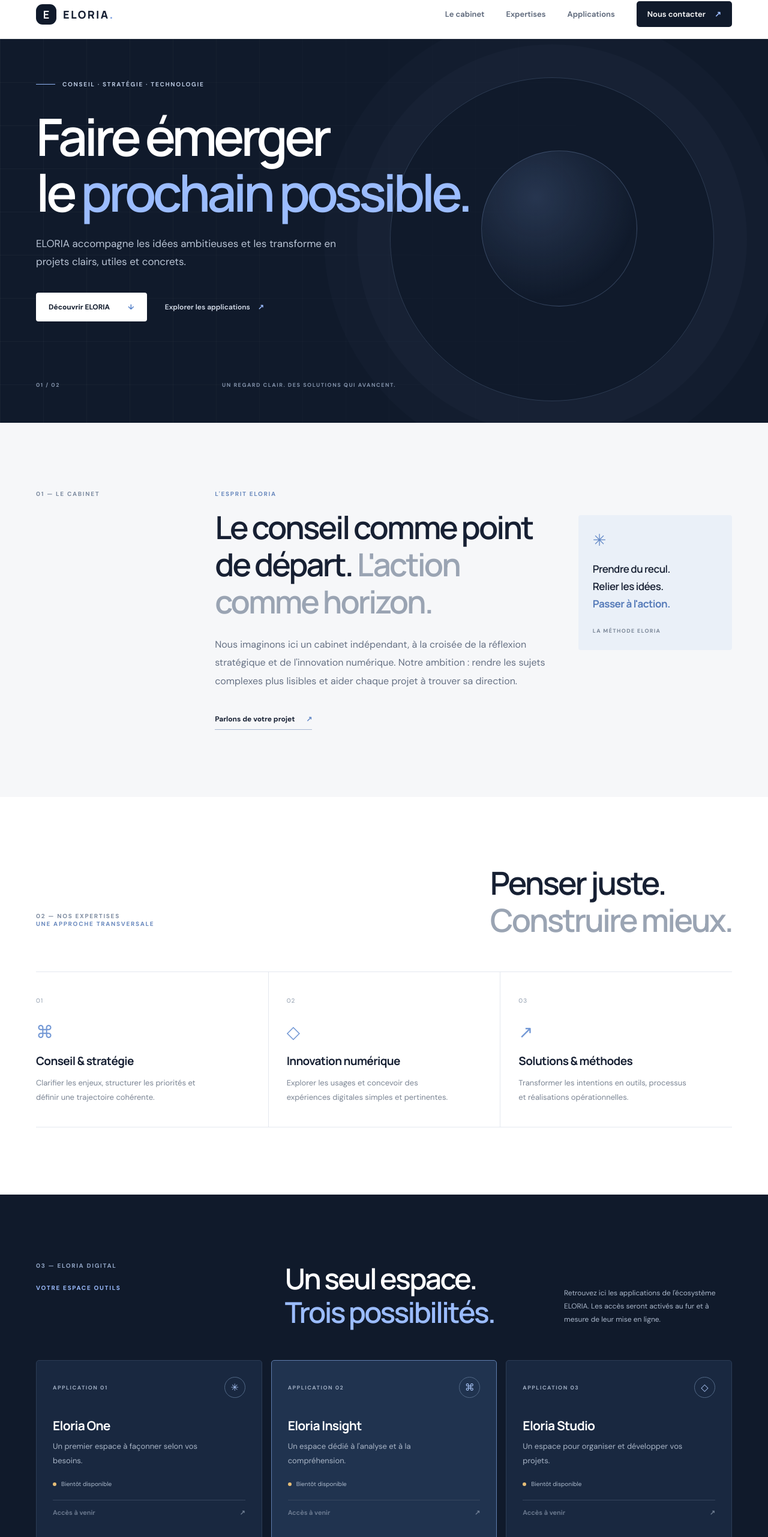
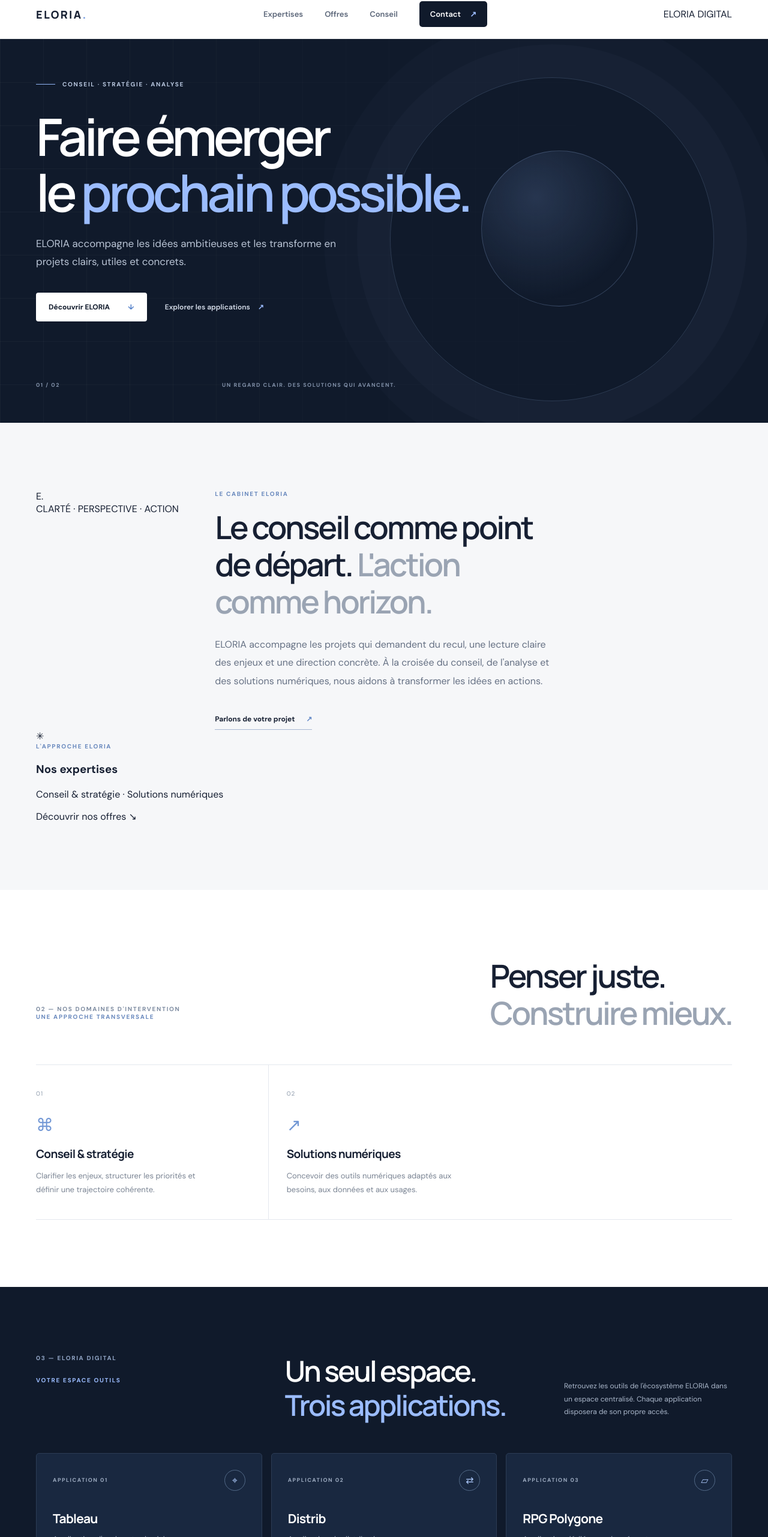
Before and after one commit to remiheinze/Eloria, a plain HTML site: page index.html in a window 1280 px wide. Shown: the part 17-2580 px from the top of the page at 60% size. Drawn offline with Linux system fonts and the light colour scheme.

Commit message:
Apply Apple Pencil feedback to ELORIA homepage

```diff
--- a/index.html
+++ b/index.html
@@ -4,8 +4,8 @@
   <meta charset="utf-8">
   <meta name="viewport" content="width=device-width, initial-scale=1">
   <meta name="theme-color" content="#101a2b">
-  <meta name="description" content="ELORIA — Conseil, stratégie et solutions numériques. Découvrez notre approche et notre espace applications.">
-  <title>ELORIA — Conseil & solutions numériques</title>
+  <meta name="description" content="ELORIA — Conseil, stratégie, analyse et solutions numériques.">
+  <title>ELORIA — Conseil, stratégie & analyse</title>
   <link rel="preconnect" href="https://fonts.googleapis.com">
   <link rel="preconnect" href="https://fonts.gstatic.com" crossorigin>
   <link href="https://fonts.googleapis.com/css2?family=DM+Sans:wght@400;500;600;700&family=Manrope:wght@400;500;600;700;800&display=swap" rel="stylesheet">
@@ -15,18 +15,13 @@
 <body>
   <header class="site-header">
     <div class="container nav-wrap">
-      <a class="brand" href="#accueil" aria-label="ELORIA, accueil">
-        <span class="brand-mark">E</span><span>ELORIA<span class="brand-dot">.</span></span>
-      </a>
-      <button class="menu-toggle" aria-label="Ouvrir le menu" aria-expanded="false" aria-controls="main-nav">
-        <span></span><span></span>
-      </button>
+      <a class="brand" href="#accueil" aria-label="ELORIA, accueil"><span>ELORIA<span class="brand-dot">.</span></span></a>
+      <button class="menu-toggle" aria-label="Ouvrir le menu" aria-expanded="false" aria-controls="main-nav"><span></span><span></span></button>
       <nav id="main-nav" class="main-nav" aria-label="Navigation principale">
-        <a href="#maison">Le cabinet</a>
-        <a href="#expertises">Expertises</a>
-        <a href="#applications">Applications</a>
-        <a class="nav-cta" href="#contact">Nous contacter <span>↗</span></a>
+        <a href="#expertises">Expertises</a><a href="#offres">Offres</a><a href="#conseil">Conseil</a>
+        <a class="nav-cta" href="#contact">Contact <span>↗</span></a>
       </nav>
+      <a class="header-secondary-brand" href="#applications" aria-label="Accéder à ELORIA Digital">ELORIA <span>DIGITAL</span></a>
     </div>
   </header>
 
@@ -34,45 +29,44 @@
     <section class="hero" id="accueil">
       <div class="hero-grid"></div>
       <div class="container hero-content">
-        <div class="eyebrow"><span class="eyebrow-line"></span> CONSEIL · STRATÉGIE · TECHNOLOGIE</div>
+        <div class="eyebrow"><span class="eyebrow-line"></span> CONSEIL · STRATÉGIE · ANALYSE</div>
         <h1>Faire émerger<br>le <span class="accent-text">prochain possible.</span></h1>
         <p class="hero-lead">ELORIA accompagne les idées ambitieuses et les transforme en projets clairs, utiles et concrets.</p>
-        <div class="hero-actions">
-          <a class="button button-light" href="#maison">Découvrir ELORIA <span>↓</span></a>
-          <a class="text-link" href="#applications">Explorer les applications <span>↗</span></a>
-        </div>
+        <div class="hero-actions"><a class="button button-light" href="#conseil">Découvrir ELORIA <span>↓</span></a><a class="text-link" href="#applications">Explorer les applications <span>↗</span></a></div>
         <div class="hero-foot"><span>01 / 02</span><span>UN REGARD CLAIR. DES SOLUTIONS QUI AVANCENT.</span></div>
       </div>
       <div class="hero-orb orb-one"></div><div class="hero-orb orb-two"></div>
     </section>
 
-    <section class="intro section" id="maison">
+    <section class="intro section" id="conseil">
       <div class="container intro-layout">
-        <div class="section-kicker">01 — LE CABINET</div>
+        <div class="intro-visual" role="img" aria-label="Illustration abstraite évoquant la réflexion et l'analyse">
+          <div class="visual-orbit orbit-a"></div><div class="visual-orbit orbit-b"></div><div class="visual-core">E<span>.</span></div>
+          <span class="visual-caption">CLARTÉ · PERSPECTIVE · ACTION</span>
+        </div>
         <div class="intro-copy">
-          <p class="overline">L'ESPRIT ELORIA</p>
+          <p class="overline">LE CABINET ELORIA</p>
           <h2>Le conseil comme point de départ. <span class="muted">L'action comme horizon.</span></h2>
-          <p class="body-large">Nous imaginons ici un cabinet indépendant, à la croisée de la réflexion stratégique et de l'innovation numérique. Notre ambition : rendre les sujets complexes plus lisibles et aider chaque projet à trouver sa direction.</p>
+          <p class="body-large">ELORIA accompagne les projets qui demandent du recul, une lecture claire des enjeux et une direction concrète. À la croisée du conseil, de l'analyse et des solutions numériques, nous aidons à transformer les idées en actions.</p>
           <a class="under-link" href="#contact">Parlons de votre projet <span>↗</span></a>
         </div>
-        <div class="intro-note">
-          <div class="note-symbol">✳</div>
-          <p>Prendre du recul.<br>Relier les idées.<br><strong>Passer à l'action.</strong></p>
-          <span>LA MÉTHODE ELORIA</span>
-        </div>
+      </div>
+      <div class="container expertise-callout" id="expertises">
+        <div class="callout-mark">✳</div>
+        <div><p class="overline">L'APPROCHE ELORIA</p><h3>Nos expertises</h3><p>Conseil & stratégie <span>·</span> Solutions numériques</p></div>
+        <a href="#offres" class="callout-link">Découvrir nos offres <span>↘</span></a>
       </div>
     </section>
 
-    <section class="expertise section" id="expertises">
+    <section class="expertise section" id="offres">
       <div class="container">
         <div class="section-heading">
-          <div><div class="section-kicker">02 — NOS EXPERTISES</div><p class="overline">UNE APPROCHE TRANSVERSALE</p></div>
+          <div><div class="section-kicker">02 — NOS DOMAINES D'INTERVENTION</div><p class="overline">UNE APPROCHE TRANSVERSALE</p></div>
           <h2>Penser juste.<br><span class="muted">Construire mieux.</span></h2>
         </div>
         <div class="expertise-grid">
-          <article class="expertise-card"><span class="card-index">01</span><div class="line-icon">⌘</div><h3>Conseil & stratégie</h3><p>Clarifier les enjeux, structurer les priorités et définir une trajectoire cohérente.</p></article>
-          <article class="expertise-card"><span class="card-index">02</span><div class="line-icon">◇</div><h3>Innovation numérique</h3><p>Explorer les usages et concevoir des expériences digitales simples et pertinentes.</p></article>
-          <article class="expertise-card"><span class="card-index">03</span><div class="line-icon">↗</div><h3>Solutions & méthodes</h3><p>Transformer les intentions en outils, processus et réalisations opérationnelles.</p></article>
+          <article class="expertise-card expertise-blue"><span class="card-index">01</span><div class="line-icon">⌘</div><h3>Conseil & stratégie</h3><p>Clarifier les enjeux, structurer les priorités et définir une trajectoire cohérente.</p></article>
+          <article class="expertise-card expertise-violet"><span class="card-index">02</span><div class="line-icon">↗</div><h3>Solutions numériques</h3><p>Concevoir des outils numériques adaptés aux besoins, aux données et aux usages.</p></article>
         </div>
       </div>
     </section>
@@ -81,43 +75,37 @@
       <div class="container">
         <div class="apps-top">
           <div><div class="section-kicker light-kicker">03 — ELORIA DIGITAL</div><p class="overline light-overline">VOTRE ESPACE OUTILS</p></div>
-          <div class="apps-heading"><h2>Un seul espace.<br><span>Trois possibilités.</span></h2><p>Retrouvez ici les applications de l'écosystème ELORIA. Les accès seront activés au fur et à mesure de leur mise en ligne.</p></div>
+          <div class="apps-heading"><h2>Un seul espace.<br><span>Trois applications.</span></h2><p>Retrouvez les outils de l'écosystème ELORIA dans un espace centralisé. Chaque application disposera de son propre accès.</p></div>
         </div>
         <div class="app-grid">
-          <article class="app-card">
-            <div class="app-card-top"><span class="app-number">APPLICATION 01</span><span class="app-icon">✳</span></div>
-            <h3>Eloria One</h3><p>Un premier espace à façonner selon vos besoins.</p>
-            <span class="app-status"><i></i> Bientôt disponible</span>
-            <button class="app-button" disabled aria-disabled="true">Accès à venir <span>↗</span></button>
+          <article class="app-card app-territoire">
+            <div class="app-card-top"><span class="app-number">APPLICATION 01</span><span class="app-icon">⌖</span></div>
+            <h3>Tableau</h3><p>Application d'analyse territoriale.</p>
+            <span class="app-status"><i></i> Accès en préparation</span><button class="app-button" disabled aria-disabled="true">Accès à venir <span>↗</span></button>
           </article>
-          <article class="app-card featured">
-            <div class="app-card-top"><span class="app-number">APPLICATION 02</span><span class="app-icon">⌘</span></div>
-            <h3>Eloria Insight</h3><p>Un espace dédié à l'analyse et à la compréhension.</p>
-            <span class="app-status"><i></i> Bientôt disponible</span>
-            <button class="app-button" disabled aria-disabled="true">Accès à venir <span>↗</span></button>
+          <article class="app-card app-distribution">
+            <div class="app-card-top"><span class="app-number">APPLICATION 02</span><span class="app-icon">⇄</span></div>
+            <h3>Distrib</h3><p>Application de distribution.</p>
+            <span class="app-status"><i></i> Accès en préparation</span><button class="app-button" disabled aria-disabled="true">Accès à venir <span>↗</span></button>
           </article>
-          <article class="app-card">
-            <div class="app-card-top"><span class="app-number">APPLICATION 03</span><span class="app-icon">◇</span></div>
-            <h3>Eloria Studio</h3><p>Un espace pour organiser et développer vos projets.</p>
-            <span class="app-status"><i></i> Bientôt disponible</span>
-            <button class="app-button" disabled aria-disabled="true">Accès à venir <span>↗</span></button>
+          <article class="app-card app-rpg">
+            <div class="app-card-top"><span class="app-number">APPLICATION 03</span><span class="app-icon">▱</span></div>
+            <h3>RPG Polygone</h3><p>Application dédiée aux données et aux polygones RPG.</p>
+            <span class="app-status"><i></i> Accès en préparation</span><button class="app-button" disabled aria-disabled="true">Accès à venir <span>↗</span></button>
           </article>
         </div>
-        <p class="apps-disclaimer">Les noms et descriptions des applications sont provisoires et pourront être personnalisés.</p>
+        <p class="apps-disclaimer">Les accès seront activés lorsque les applications seront prêtes.</p>
       </div>
     </section>
 
     <section class="contact section" id="contact">
       <div class="container contact-inner">
-        <div class="section-kicker">04 — PRENONS CONTACT</div>
-        <div class="contact-content"><p class="overline">UNE IDÉE EN TÊTE ?</p><h2>Et si on lui<br>donnait <span class="accent-text">forme ?</span></h2><p>Une question, une collaboration ou simplement l'envie d'échanger : la conversation commence ici.</p><a class="button button-dark" href="mailto:bonjour@eloria.fr?subject=Prise%20de%20contact%20-%20ELORIA">Écrire à ELORIA <span>↗</span></a><small>Adresse e-mail provisoire : à remplacer par votre adresse officielle.</small></div>
-        <div class="contact-decoration">E<span>.</span></div>
+        <div class="contact-visual"><span class="contact-visual-mark">E<span>.</span></span><p>Une idée mérite<br>une direction.</p></div>
+        <div class="contact-content"><p class="overline">UNE IDÉE EN TÊTE ?</p><h2>Et si on lui<br>donnait <span class="accent-text">forme ?</span></h2><p>Une question, une collaboration ou simplement l'envie d'échanger : la conversation commence ici.</p><a class="button button-dark" href="mailto:bonjour@eloria.fr?subject=Prise%20de%20contact%20-%20ELORIA">Contacter ELORIA <span>↗</span></a><small>Adresse e-mail à confirmer avant publication définitive.</small></div>
       </div>
     </section>
   </main>
 
-  <footer class="site-footer">
-    <div class="container footer-inner"><a class="brand footer-brand" href="#accueil"><span class="brand-mark">E</span><span>ELORIA<span class="brand-dot">.</span></span></a><p>Conseil · Stratégie · Technologie</p><span>© <span id="year"></span> ELORIA. Tous droits réservés.</span></div>
-  </footer>
+  <footer class="site-footer"><div class="container footer-inner"><a class="brand footer-brand" href="#accueil"><span>ELORIA<span class="brand-dot">.</span></span></a><p>Conseil · Stratégie · Analyse</p><span>© <span id="year"></span> ELORIA. Tous droits réservés.</span></div></footer>
 </body>
 </html>
```
